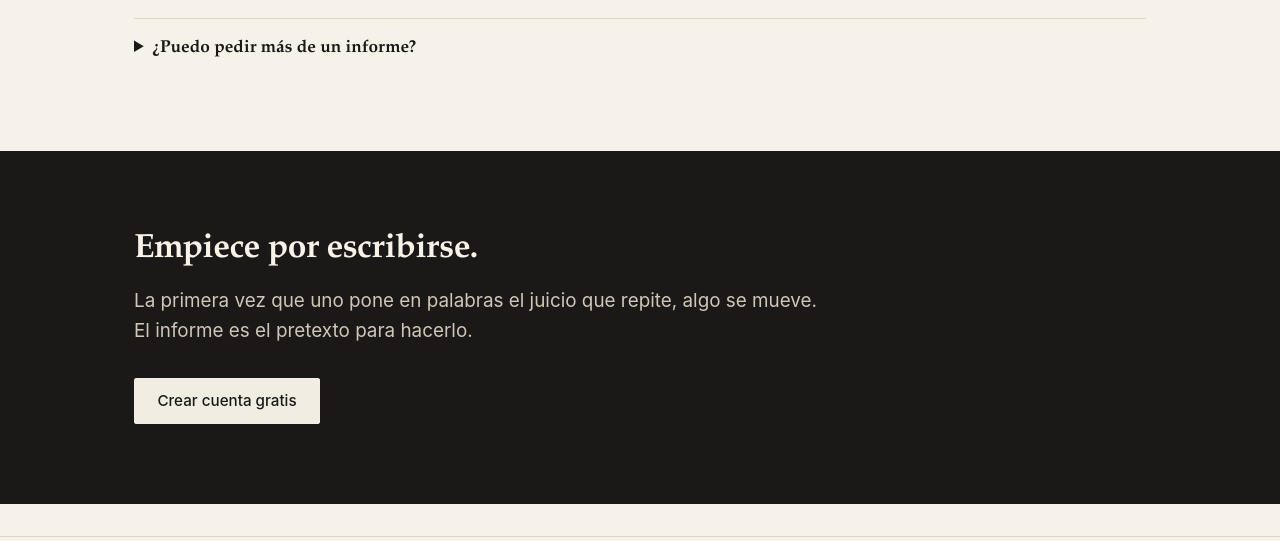
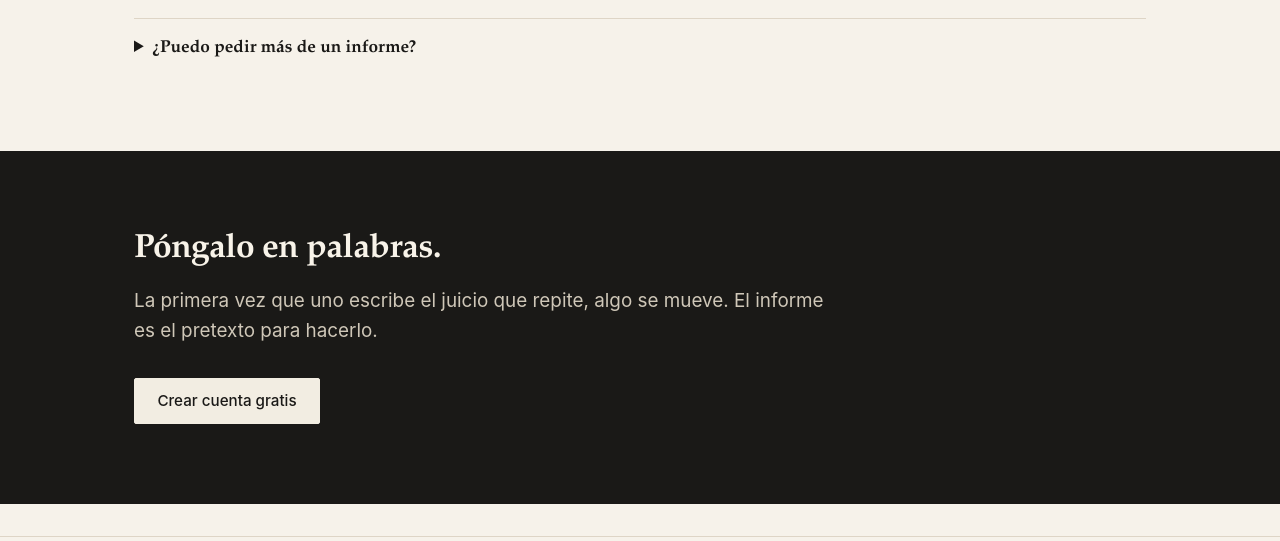
Before and after one commit to leoivars/onto-ia, a Django app: page / in a window 1280 px wide. Shown: the part 2791-3332 px from the top of the page. Run offline with Django 5.2, Linux system fonts and the light colour scheme; data comes from the database, SQL or seed files in the repository.

Commit message:
copy: reemplazar el cierre por una frase que se entienda

```diff
--- a/templates/web/landing.html
+++ b/templates/web/landing.html
@@ -150,9 +150,9 @@
 
 <section class="closing">
   <div class="wrap">
-    <h2>Empiece por escribirse.</h2>
-    <p class="lead">La primera vez que uno pone en palabras el juicio que repite, algo se
-      mueve. El informe es el pretexto para hacerlo.</p>
+    <h2>Póngalo en palabras.</h2>
+    <p class="lead">La primera vez que uno escribe el juicio que repite, algo se mueve. El informe
+      es el pretexto para hacerlo.</p>
     <a class="btn" href="{% url 'signup' %}">Crear cuenta gratis</a>
   </div>
 </section>
```
